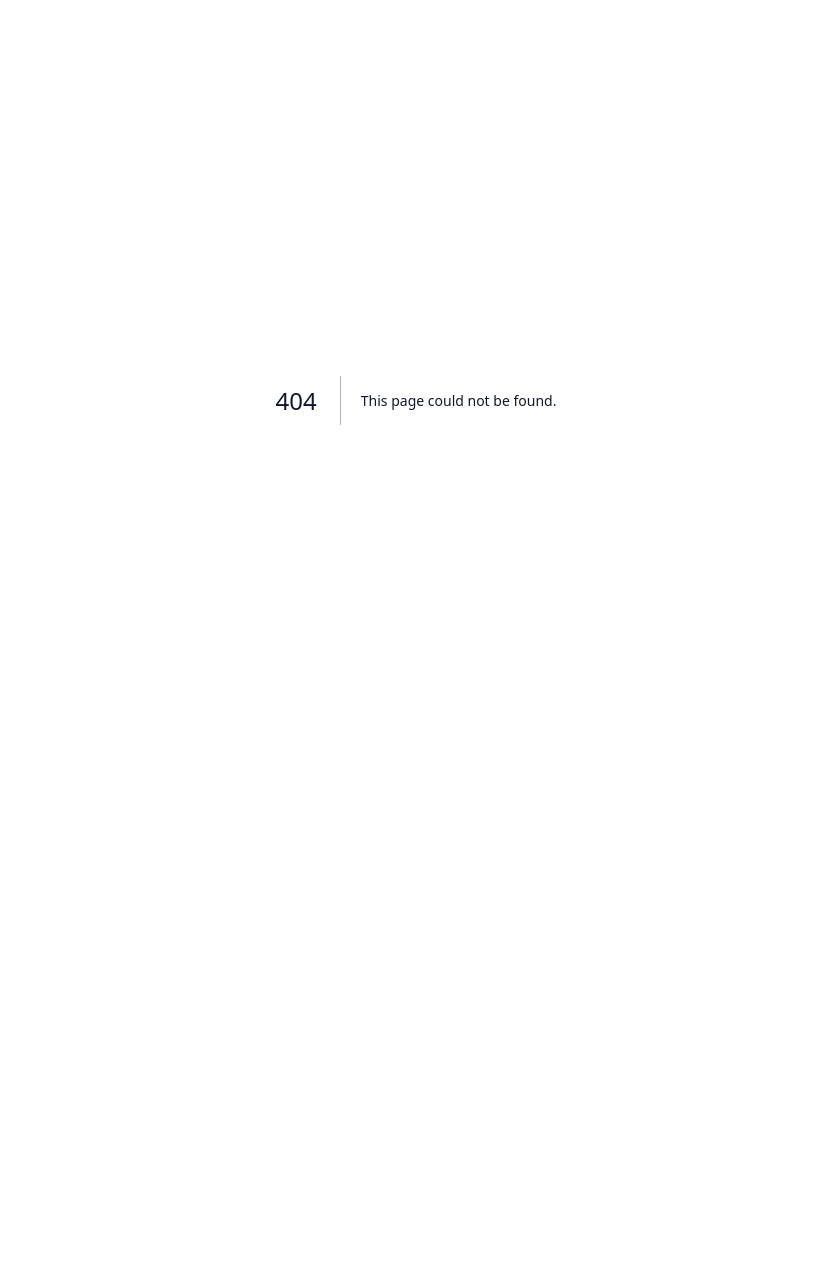
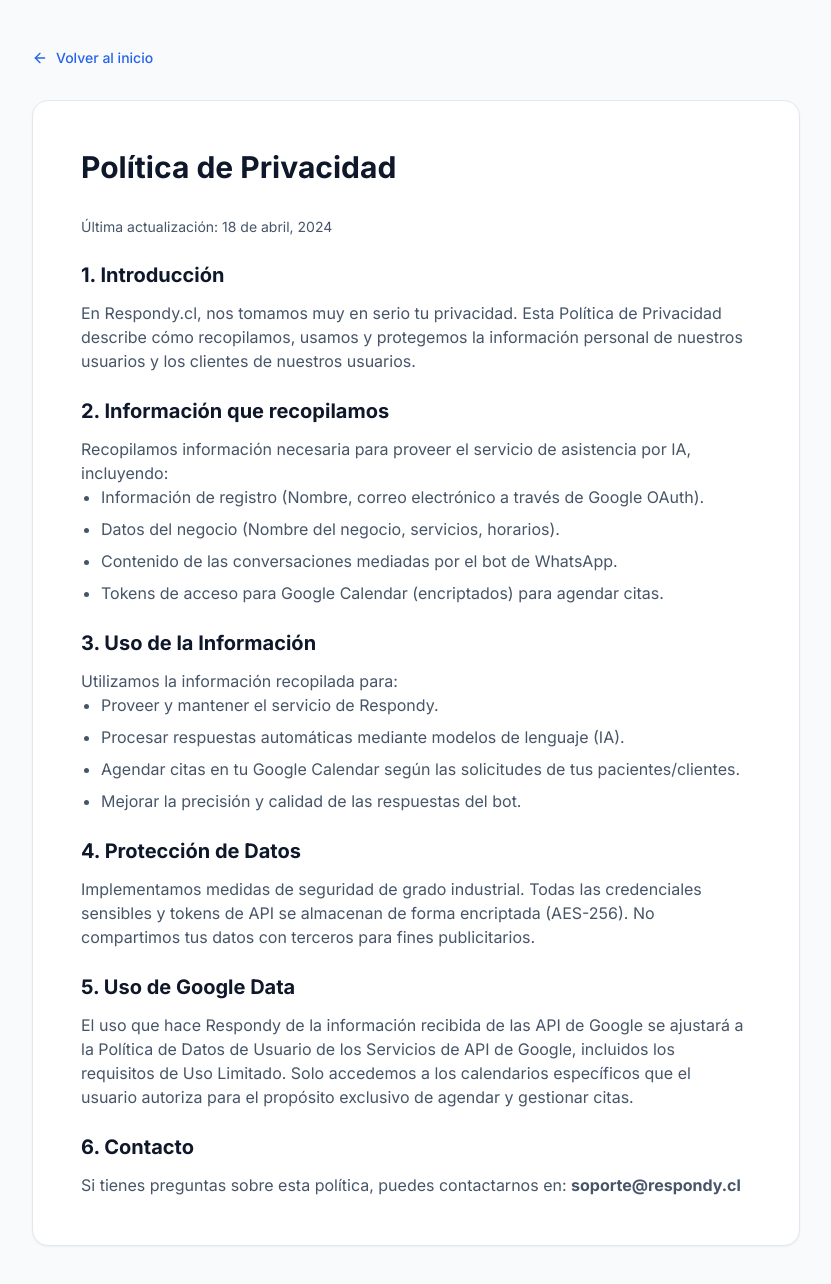
Before and after one commit to respondyservice-max/respondy, a Next.js app: page /privacy in a window 1280 px wide. Before the commit this address had no page. Shown: the top 1284 px of the page, without its empty margins (224-1055 px from the left). Before the commit the page ends 800 px from the top, so only its background shows below. Built offline with nearby package versions, Linux system fonts and the light colour scheme.

Commit message:
feat: add privacy policy and terms of service pages

```diff
--- a/src/app/page.tsx
+++ b/src/app/page.tsx
@@ -208,6 +208,10 @@
             <a href="mailto:soporte@respondy.cl" className="text-blue-400 hover:text-blue-300 transition">
               soporte@respondy.cl
             </a>
+            {" | "}
+            <Link href="/privacy" className="text-gray-500 hover:text-blue-400 transition">Política de Privacidad</Link>
+            {" | "}
+            <Link href="/terms" className="text-gray-500 hover:text-blue-400 transition">Términos del Servicio</Link>
           </p>
         </div>
       </footer>
--- /dev/null
+++ b/src/app/privacy/page.tsx
@@ -0,0 +1,79 @@
+// app/privacy/page.tsx
+'use client';
+
+import Link from 'next/link';
+import { ArrowLeft } from 'lucide-react';
+
+export default function PrivacyPolicy() {
+  return (
+    <div className="min-h-screen bg-slate-50 py-12 px-4 sm:px-6 lg:px-8">
+      <div className="max-w-3xl mx-auto">
+        <Link
+          href="/"
+          className="inline-flex items-center text-sm font-medium text-blue-600 hover:text-blue-800 mb-8 transition-colors"
+        >
+          <ArrowLeft className="w-4 h-4 mr-2" />
+          Volver al inicio
+        </Link>
+
+        <div className="bg-white shadow-sm border border-slate-200 rounded-2xl p-8 sm:p-12">
+          <h1 className="text-3xl font-bold text-slate-900 mb-8">Política de Privacidad</h1>
+
+          <div className="prose prose-slate prose-blue max-w-none space-y-6 text-slate-600">
+            <p className="text-sm">Última actualización: 18 de abril, 2024</p>
+
+            <section>
+              <h2 className="text-xl font-bold text-slate-900 mb-3">1. Introducción</h2>
+              <p>
+                En Respondy.cl, nos tomamos muy en serio tu privacidad. Esta Política de Privacidad describe cómo recopilamos, usamos y protegemos la información personal de nuestros usuarios y los clientes de nuestros usuarios.
+              </p>
+            </section>
+
+            <section>
+              <h2 className="text-xl font-bold text-slate-900 mb-3">2. Información que recopilamos</h2>
+              <p>Recopilamos información necesaria para proveer el servicio de asistencia por IA, incluyendo:</p>
+              <ul className="list-disc pl-5 space-y-2">
+                <li>Información de registro (Nombre, correo electrónico a través de Google OAuth).</li>
+                <li>Datos del negocio (Nombre del negocio, servicios, horarios).</li>
+                <li>Contenido de las conversaciones mediadas por el bot de WhatsApp.</li>
+                <li>Tokens de acceso para Google Calendar (encriptados) para agendar citas.</li>
+              </ul>
+            </section>
+
+            <section>
+              <h2 className="text-xl font-bold text-slate-900 mb-3">3. Uso de la Información</h2>
+              <p>Utilizamos la información recopilada para:</p>
+              <ul className="list-disc pl-5 space-y-2">
+                <li>Proveer y mantener el servicio de Respondy.</li>
+                <li>Procesar respuestas automáticas mediante modelos de lenguaje (IA).</li>
+                <li>Agendar citas en tu Google Calendar según las solicitudes de tus pacientes/clientes.</li>
+                <li>Mejorar la precisión y calidad de las respuestas del bot.</li>
+              </ul>
+            </section>
+
+            <section>
+              <h2 className="text-xl font-bold text-slate-900 mb-3">4. Protección de Datos</h2>
+              <p>
+                Implementamos medidas de seguridad de grado industrial. Todas las credenciales sensibles y tokens de API se almacenan de forma encriptada (AES-256). No compartimos tus datos con terceros para fines publicitarios.
+              </p>
+            </section>
+
+            <section>
+              <h2 className="text-xl font-bold text-slate-900 mb-3">5. Uso de Google Data</h2>
+              <p>
+                El uso que hace Respondy de la información recibida de las API de Google se ajustará a la Política de Datos de Usuario de los Servicios de API de Google, incluidos los requisitos de Uso Limitado. Solo accedemos a los calendarios específicos que el usuario autoriza para el propósito exclusivo de agendar y gestionar citas.
+              </p>
+            </section>
+
+            <section>
+              <h2 className="text-xl font-bold text-slate-900 mb-3">6. Contacto</h2>
+              <p>
+                Si tienes preguntas sobre esta política, puedes contactarnos en: <strong>soporte@respondy.cl</strong>
+              </p>
+            </section>
+          </div>
+        </div>
+      </div>
+    </div>
+  );
+}
--- /dev/null
+++ b/src/app/terms/page.tsx
@@ -0,0 +1,78 @@
+// app/terms/page.tsx
+'use client';
+
+import Link from 'next/link';
+import { ArrowLeft } from 'lucide-react';
+
+export default function TermsOfService() {
+  return (
+    <div className="min-h-screen bg-slate-50 py-12 px-4 sm:px-6 lg:px-8">
+      <div className="max-w-3xl mx-auto">
+        <Link
+          href="/"
+          className="inline-flex items-center text-sm font-medium text-blue-600 hover:text-blue-800 mb-8 transition-colors"
+        >
+          <ArrowLeft className="w-4 h-4 mr-2" />
+          Volver al inicio
+        </Link>
+
+        <div className="bg-white shadow-sm border border-slate-200 rounded-2xl p-8 sm:p-12">
+          <h1 className="text-3xl font-bold text-slate-900 mb-8">Términos del Servicio</h1>
+
+          <div className="prose prose-slate prose-blue max-w-none space-y-6 text-slate-600">
+            <p className="text-sm">Última actualización: 18 de abril, 2024</p>
+
+            <section>
+              <h2 className="text-xl font-bold text-slate-900 mb-3">1. Aceptación de los Términos</h2>
+              <p>
+                Al acceder y utilizar Respondy.cl, aceptas cumplir con estos Términos del Servicio. Si no estás de acuerdo con alguna parte de estos términos, no deberías usar nuestra plataforma.
+              </p>
+            </section>
+
+            <section>
+              <h2 className="text-xl font-bold text-slate-900 mb-3">2. Descripción del Servicio</h2>
+              <p>
+                Respondy provee una plataforma SaaS que utiliza Inteligencia Artificial para automatizar respuestas de WhatsApp y gestionar agendas a través de Google Calendar. El servicio se ofrece bajo modelos de suscripción mensual.
+              </p>
+            </section>
+
+            <section>
+              <h2 className="text-xl font-bold text-slate-900 mb-3">3. Cuentas de Usuario</h2>
+              <p>
+                Para usar Respondy, debes registrarte mediante Google OAuth. Eres responsable de mantener la seguridad de tu cuenta y de todas las actividades que ocurran bajo ella. Debes notificarnos inmediatamente sobre cualquier uso no autorizado.
+              </p>
+            </section>
+
+            <section>
+              <h2 className="text-xl font-bold text-slate-900 mb-3">4. Responsabilidad del Contenido</h2>
+              <p>
+                Tú eres el único responsable del "Prompt" o instrucciones que le das a tu IA y de la veracidad de la información que el bot entrega a tus pacientes o clientes. Respondy no se hace responsable por errores en las respuestas generadas por la IA o citas mal agendadas debido a instrucciones confusas.
+              </p>
+            </section>
+
+            <section>
+              <h2 className="text-xl font-bold text-slate-900 mb-3">5. Pagos y Cancelaciones</h2>
+              <p>
+                Los planes se facturan por adelantado mensualmente. Puedes cancelar tu suscripción en cualquier momento desde tu panel de configuración. La cancelación detendrá el cobro del siguiente ciclo de facturación. No se realizan reembolsos por periodos ya pagados.
+              </p>
+            </section>
+
+            <section>
+              <h2 className="text-xl font-bold text-slate-900 mb-3">6. Limitación de Responsabilidad</h2>
+              <p>
+                Respondy se ofrece "tal cual" y no garantizamos que el servicio sea ininterrumpido o libre de errores. En ningún caso seremos responsables por daños indirectos, ejemplares o consecuentes derivados del uso de nuestra plataforma.
+              </p>
+            </section>
+
+            <section>
+              <h2 className="text-xl font-bold text-slate-900 mb-3">7. Modificaciones</h2>
+              <p>
+                Nos reservamos el derecho de modificar estos términos en cualquier momento. El uso continuado de la plataforma después de dichos cambios constituye la aceptación de los nuevos términos.
+              </p>
+            </section>
+          </div>
+        </div>
+      </div>
+    </div>
+  );
+}
```
